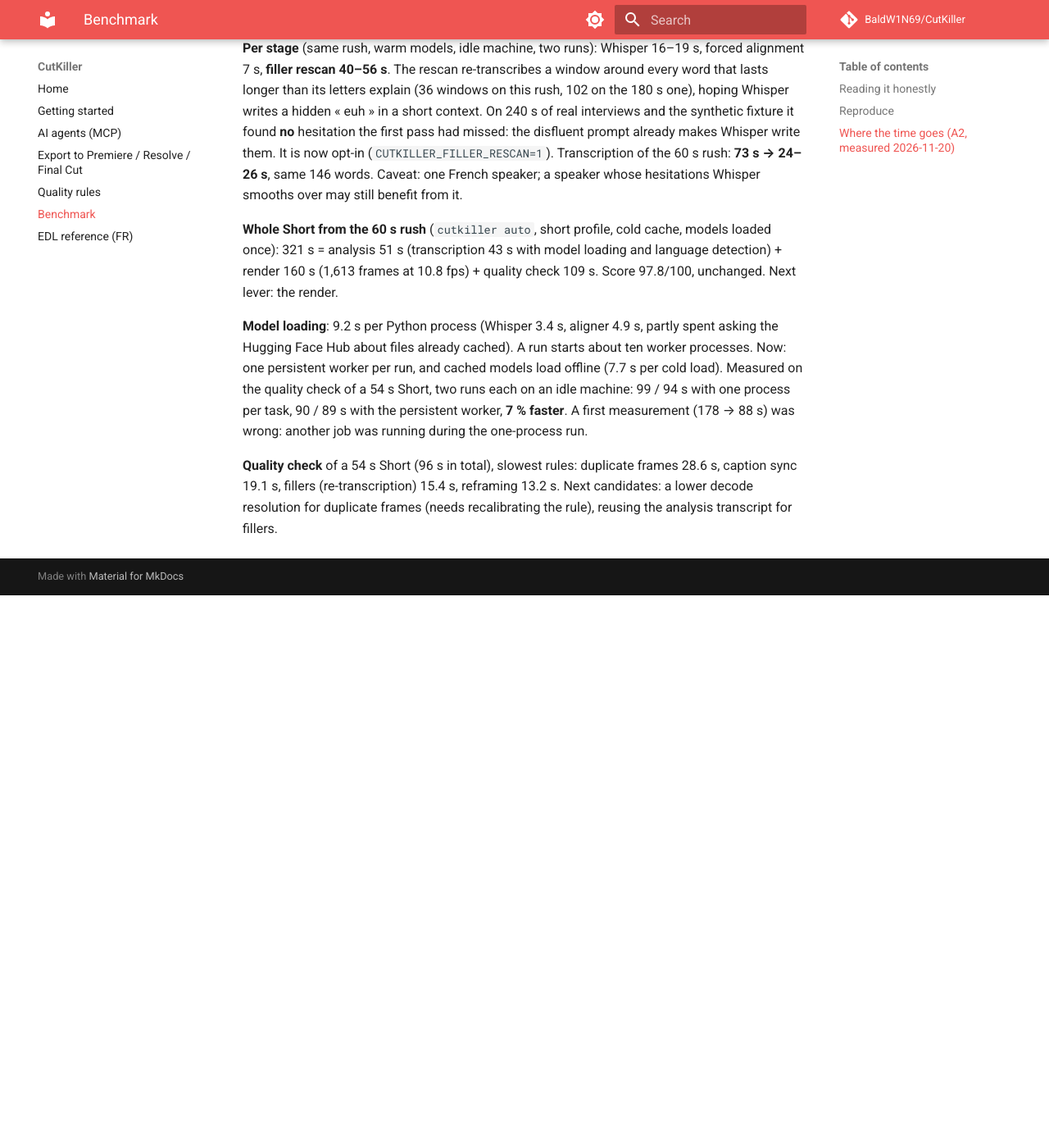
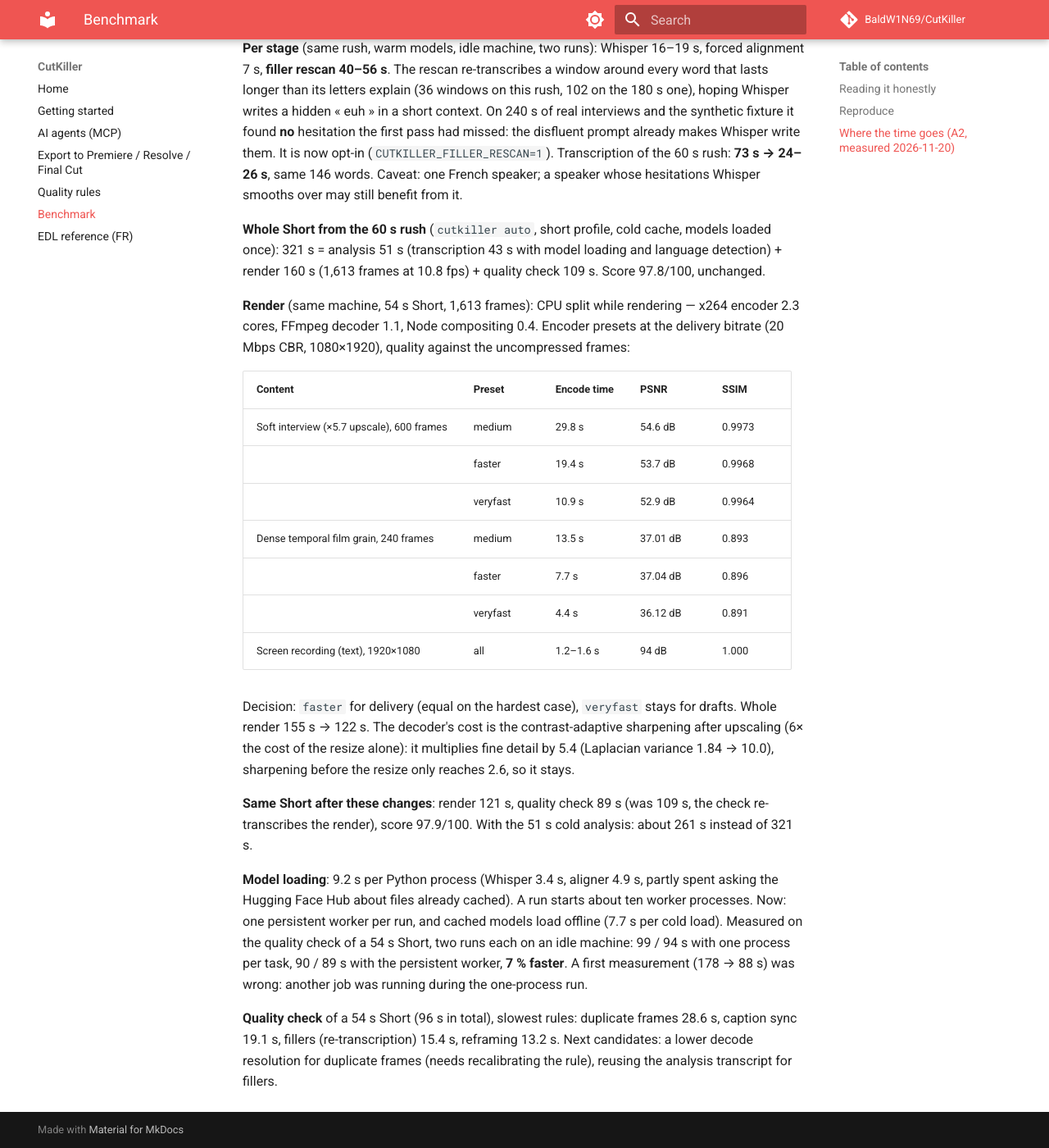
Before and after one commit to BaldW1N69/CutKiller, an MkDocs documentation site: the page built from docs/BENCHMARK.md, in a window 1280 px wide and 1400 px high, scrolled down 2044 px. Shown: the whole window at 82% size. Built offline with MkDocs 1.6.1 and Material for MkDocs 9.7.7, drawn with Linux system fonts in a browser that asks for light colours; comment, search, counter and statistics services are not loaded; before the commit the page ends 2770 px from its top, so only the background shows below that.

Commit message:
Faster delivery encodes, reliable render-then-check, measured render profile
- x264 'faster' for delivery: same PSNR/SSIM as 'medium' on dense film grain
  (37.04 vs 37.01 dB), render 155 s -> 122 s on a 54 s Short.
- render always keeps the stems: without the dialogue stem, check aligned
  words on the mix with music (false sync errors, 99.3 % -> 92.4 %); check
  now warns when it has to measure on the mix.
- BENCHMARK: CPU split of the render, preset table, sharpening kept (it
  multiplies fine detail by 5.4).

Co-Authored-By: Claude Opus 5.5 <noreply@anthropic.com>
Claude-Session: https://claude.ai/code/session_01EKTRoVpTh3igFq1MvkhyTw

```diff
--- a/docs/BENCHMARK.md
+++ b/docs/BENCHMARK.md
@@ -51,7 +51,23 @@ Decision: keep `large-v3-turbo` with beam 5. Greedy decoding drops words on real
 
 **Per stage** (same rush, warm models, idle machine, two runs): Whisper 16–19 s, forced alignment 7 s, **filler rescan 40–56 s**. The rescan re-transcribes a window around every word that lasts longer than its letters explain (36 windows on this rush, 102 on the 180 s one), hoping Whisper writes a hidden « euh » in a short context. On 240 s of real interviews and the synthetic fixture it found **no** hesitation the first pass had missed: the disfluent prompt already makes Whisper write them. It is now opt-in (`CUTKILLER_FILLER_RESCAN=1`). Transcription of the 60 s rush: **73 s → 24–26 s**, same 146 words. Caveat: one French speaker; a speaker whose hesitations Whisper smooths over may still benefit from it.
 
-**Whole Short from the 60 s rush** (`cutkiller auto`, short profile, cold cache, models loaded once): 321 s = analysis 51 s (transcription 43 s with model loading and language detection) + render 160 s (1,613 frames at 10.8 fps) + quality check 109 s. Score 97.8/100, unchanged. Next lever: the render.
+**Whole Short from the 60 s rush** (`cutkiller auto`, short profile, cold cache, models loaded once): 321 s = analysis 51 s (transcription 43 s with model loading and language detection) + render 160 s (1,613 frames at 10.8 fps) + quality check 109 s. Score 97.8/100, unchanged.
+
+**Render** (same machine, 54 s Short, 1,613 frames): CPU split while rendering — x264 encoder 2.3 cores, FFmpeg decoder 1.1, Node compositing 0.4. Encoder presets at the delivery bitrate (20 Mbps CBR, 1080×1920), quality against the uncompressed frames:
+
+| Content | Preset | Encode time | PSNR | SSIM |
+|---|---|---|---|---|
+| Soft interview (×5.7 upscale), 600 frames | medium | 29.8 s | 54.6 dB | 0.9973 |
+| | faster | 19.4 s | 53.7 dB | 0.9968 |
+| | veryfast | 10.9 s | 52.9 dB | 0.9964 |
+| Dense temporal film grain, 240 frames | medium | 13.5 s | 37.01 dB | 0.893 |
+| | faster | 7.7 s | 37.04 dB | 0.896 |
+| | veryfast | 4.4 s | 36.12 dB | 0.891 |
+| Screen recording (text), 1920×1080 | all | 1.2–1.6 s | 94 dB | 1.000 |
+
+Decision: `faster` for delivery (equal on the hardest case), `veryfast` stays for drafts. Whole render 155 s → 122 s. The decoder's cost is the contrast-adaptive sharpening after upscaling (6× the cost of the resize alone): it multiplies fine detail by 5.4 (Laplacian variance 1.84 → 10.0), sharpening before the resize only reaches 2.6, so it stays.
+
+**Same Short after these changes**: render 121 s, quality check 89 s (was 109 s, the check re-transcribes the render), score 97.9/100. With the 51 s cold analysis: about 261 s instead of 321 s.
 
 **Model loading**: 9.2 s per Python process (Whisper 3.4 s, aligner 4.9 s, partly spent asking the Hugging Face Hub about files already cached). A run starts about ten worker processes. Now: one persistent worker per run, and cached models load offline (7.7 s per cold load). Measured on the quality check of a 54 s Short, two runs each on an idle machine: 99 / 94 s with one process per task, 90 / 89 s with the persistent worker, **7 % faster**. A first measurement (178 → 88 s) was wrong: another job was running during the one-process run.
 
```
Also changed, not shown: CHANGELOG.md (+3 -0 lines), ROADMAP.md (+1 -1 lines), docs/EDL.md (+1 -1 lines), 5 other files.
